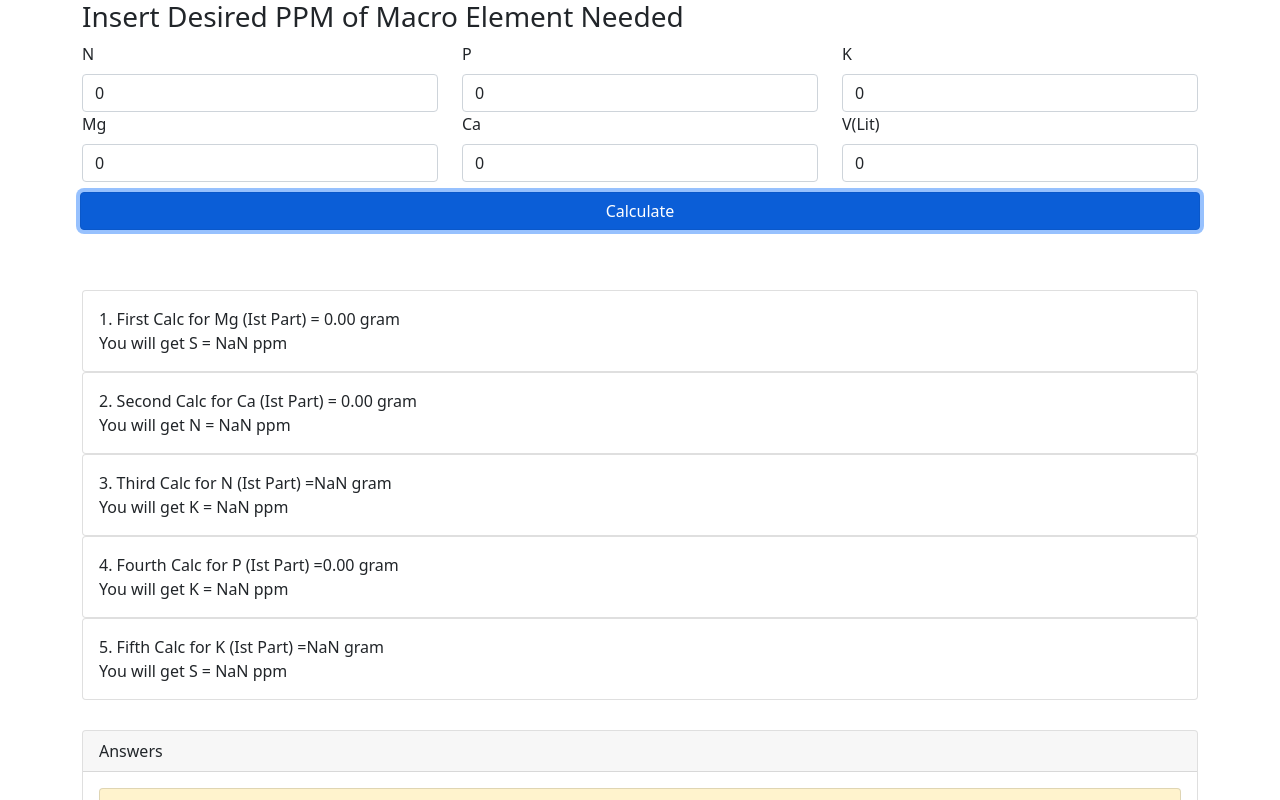
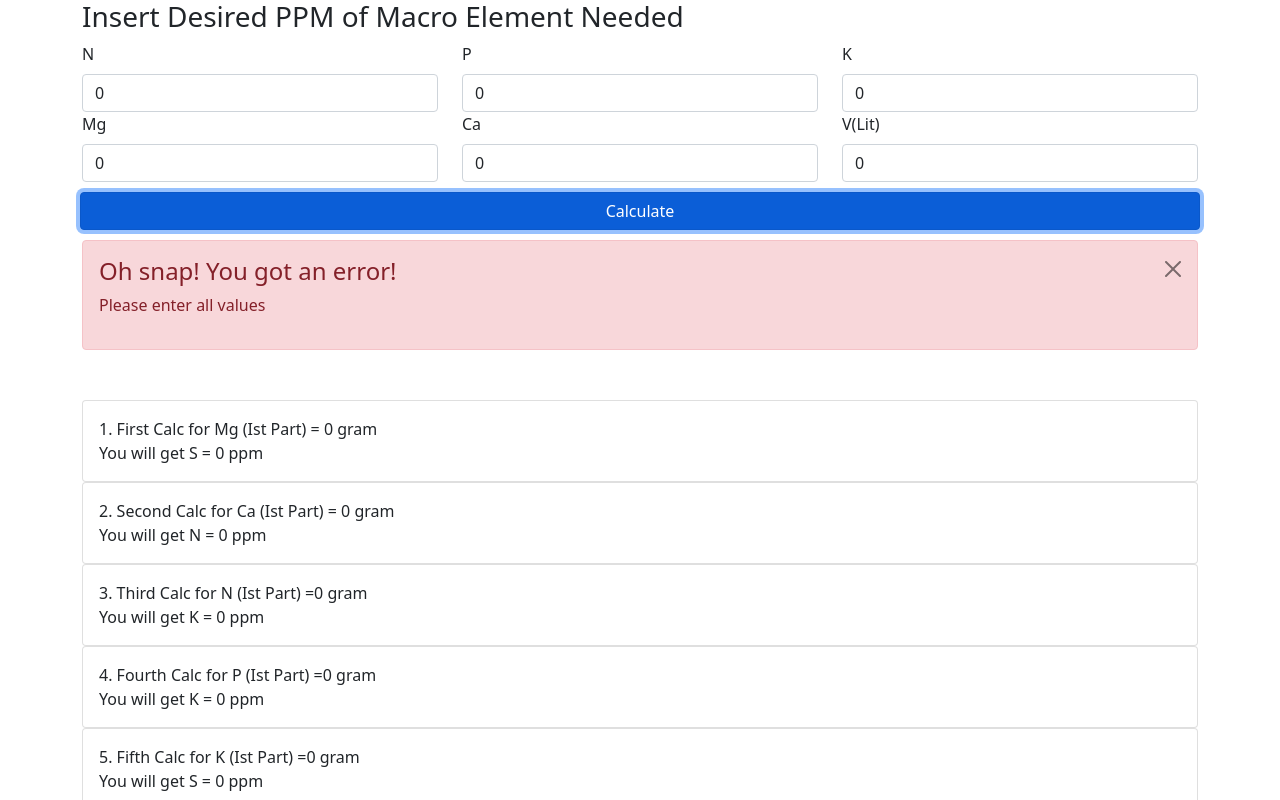
Before and after one commit to Nitheeshsalian/d-orphic, a React (Create React App) app: page / in a window 1280 px wide. Both pictures are taken after a click on the button "Calculate". Shown: the top 800 px of the page. Built offline with nearby package versions, Linux system fonts and the light colour scheme.

Commit message:
error handling message

```diff
--- a/src/App.js
+++ b/src/App.js
@@ -7,6 +7,7 @@ import {
   ListGroup,
   Button,
   Card,
+  Alert
 } from "react-bootstrap";
 import "bootstrap/dist/css/bootstrap.min.css";
 import { useState } from "react";
@@ -18,6 +19,7 @@ function App() {
   const [mg, setMg] = useState(0);
   const [ca, setCa] = useState(0);
   const [vol, setVol] = useState(0);
+  const [show, setShow] = useState(false);
 
   const [firstCalmg, setFirstCalmg] = useState(0);
   const [firsts, setFirsts] = useState(0);
@@ -35,6 +37,10 @@ function App() {
 
   const calculate = (event) => {
     event.preventDefault();
+    if( n==0 || p ==0 || k ==0 || mg ==0 || ca ==0 || vol == 0 ){
+      setShow(true);
+      return;
+    }
     console.log(n);
     const _firstCalcMg = (mg * vol * 100) / (9.8 * 1000);
     const _secondCalca = (ca * 100 * vol) / (18.8 * 1000);
@@ -66,6 +72,18 @@ function App() {
     setFifths(((_fifth * 17 * 1000) / (100 * vol)).toFixed(2));
   };
 
+  const showAlert = () => {
+    if(show){
+      return (
+        <Alert variant="danger" onClose={() => setShow(false)} dismissible>
+          <Alert.Heading>Oh snap! You got an error!</Alert.Heading>
+          <p>
+           Please enter all values
+          </p>
+        </Alert>
+      );
+    }
+  }
   return (
     <Container>
       <Form onSubmit={calculate}>
@@ -147,7 +165,7 @@ function App() {
           </Button>
         </Row>
       </Form>
-
+      {showAlert()}
       <Card body style={{marginTop: 50}}>
         <div>1. First Calc for Mg (Ist Part) = {firstCalmg} gram</div>
         <div>You will get S = {firsts} ppm</div>
```
